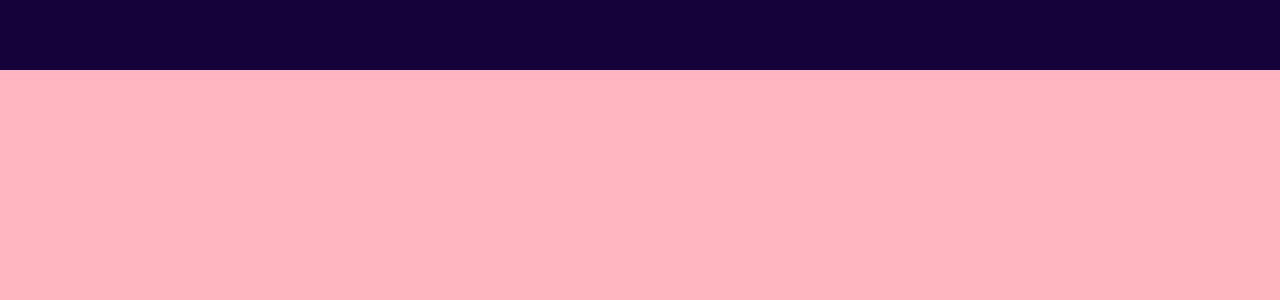
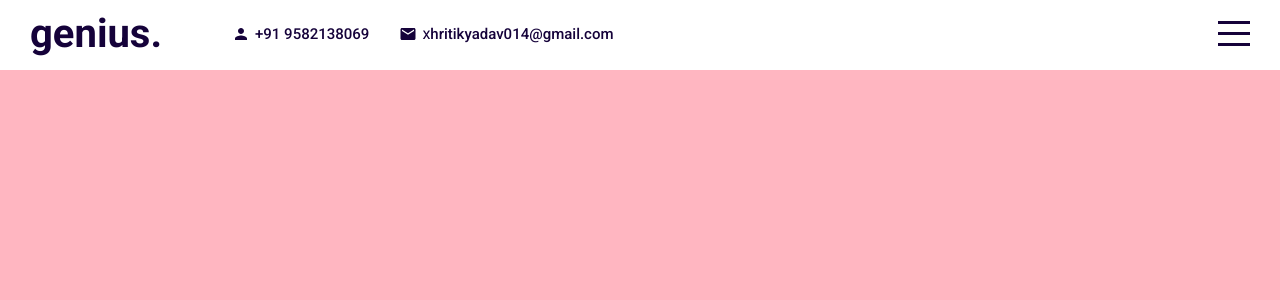
Before and after one commit to hritik1789/portfolio, a React (Create React App) app: page / in a window 1280 px wide. Shown: the top 300 px of the page. Built offline with nearby package versions, Linux system fonts and the light colour scheme.

Commit message:
Adding material-ui and completing side bar menu

```diff
--- a/package.json
+++ b/package.json
@@ -3,6 +3,8 @@
   "version": "0.1.0",
   "private": true,
   "dependencies": {
+    "@material-ui/core": "^4.12.4",
+    "@material-ui/icons": "^4.11.3",
     "@testing-library/jest-dom": "^5.16.5",
     "@testing-library/react": "^13.4.0",
     "@testing-library/user-event": "^13.5.0",
--- a/public/index.html
+++ b/public/index.html
@@ -3,7 +3,7 @@
   <head>
     <meta charset="utf-8" />
 
-    <meta name="viewport" content="widtxh=device-width, initial-scale=1" />
+    <meta name="viewport" content="width=device-width, initial-scale=1" />
     <link rel="stylesheet" href="https://fonts.googleapis.com/icon?family=Material+Icons">
     <meta
       name="description"
--- a/src/App.jsx
+++ b/src/App.jsx
@@ -6,16 +6,16 @@ import Works from "./Components/works/Works"
 import Testimonials from "./Components/testimonials/Testimonials"
 import Contact from "./Components/contact/Contact"
 import "./app.scss"
-
-
+import { useState } from "react";
+import Menu from "./Components/menu/Menu"
 
 function App() {
-
+const [menuOpen,setMenuOpen]= useState(false)
 
   return (
     <div className="app">
-      <Topbar/>
-
+      <Topbar  menuOpen={menuOpen} setMenuOpen={setMenuOpen} />
+      <Menu menuOpen={menuOpen} setMenuOpen={setMenuOpen} />
       <div className="sections">
 
         <Intro />
--- /dev/null
+++ b/src/Components/menu/Menu.jsx
@@ -0,0 +1,17 @@
+import "./menu.scss"
+
+export default function Menu({menuOpen,setMenuOpen}) {
+  return (
+      <div className={"menu "+ (menuOpen && "active")}>
+          <ul>
+              <li onClick ={() => setMenuOpen(false)}>
+                  <a href="#intro" >Home </a></li>
+                 <li onClick ={() => setMenuOpen(false)}> <a href="#portfolio" >Portfolio </a> </li>
+                 <li onClick ={() => setMenuOpen(false)}> <a href="#works " >Works </a></li>
+                <li onClick ={() => setMenuOpen(false)}>  <a href="#testimonial" >Testimonial</a></li>
+                  <li onClick ={() => setMenuOpen(false)}><a href="#contact" >Contact </a></li>
+
+          </ul>
+          </div>
+  )
+}
--- /dev/null
+++ b/src/Components/menu/menu.scss
@@ -0,0 +1,48 @@
+@import "../../global.scss";
+
+
+.menu{
+    width: 300px;
+    height: 100vh;
+    background-color: $mainColor;
+    position: fixed;
+    top: 0;
+    right: -300px;
+    z-index: 2;
+    display: flex;
+    flex-direction: column;
+    align-items: center;
+    justify-content: center;
+    transition: all 1s ease;
+
+    &.active {
+        right: 0;
+    }
+
+    ul{
+        margin: 0;
+        padding: 0;
+        list-style: none;
+        font-size: 30px;
+        font-weight: 300;
+        color: white;
+        width: 60%;
+
+        li{
+            margin-bottom: 25px;
+
+            a{
+                font-size:inherit;
+                color: inherit;
+                text-decoration: none;
+
+
+            }
+            &:hover{
+                font-weight: 500;
+            }
+        }
+
+    }
+
+}
--- a/src/Components/portfolio/Portfolio.jsx
+++ b/src/Components/portfolio/Portfolio.jsx
@@ -2,8 +2,6 @@ import "./portfolio.scss"
 
 export default function Portfolio() {
   return (
-      <div className="portfolio">
-
-    </div>
+    <div className="portfolio" id="portfolio"> </div>
   )
 }
--- a/src/Components/testimonials/Testimonials.jsx
+++ b/src/Components/testimonials/Testimonials.jsx
@@ -2,8 +2,6 @@ import "./testimonials.scss"
 
 export default function Testimonials() {
   return (
-      <div className="testimonials">
-
-    </div>
+    <div className="testimonials" id="testimonials"></div>
   )
 }
--- a/src/Components/topbar/Topbar.jsx
+++ b/src/Components/topbar/Topbar.jsx
@@ -1,9 +1,32 @@
 import "./topbar.scss"
+import Person from "@material-ui/icons/Person"
+import Mail from "@material-ui/icons/Mail"
 
-export default function Topbar() {
+
+export default function Topbar({ menuOpen, setMenuOpen }) {
   return (
-      <div className="topbar">
+    <div className={"topbar " + (menuOpen && "active") } >
+      <div className="wrapper">
+        <div className="left">
+          <a href="#intro" className="logo">genius.</a>
+          <div className="itemcontainer">
+            <Person  className="icon"/>
+            <span> +91 9582138069</span>
+          </div>
+          <div className="itemcontainer">
+            <Mail  className="icon"/>x
+            <span>hritikyadav014@gmail.com</span>
+          </div>
 
+        </div>
+        <div className="right">
+          <div className="hamburger" onClick={ ()=> setMenuOpen(!menuOpen)}>
+            <span className="line1"></span>
+            <span className="line2"></span>
+            <span className="line3"></span>
+          </div>
+        </div>
+      </div>
     </div>
   )
 }
--- a/src/Components/topbar/topbar.scss
+++ b/src/Components/topbar/topbar.scss
@@ -1,10 +1,87 @@
-@import"../../global.scss";
-
+@import "../../global.scss";
 
 .topbar{
     width: 100%;
     height: 70px;
+    background-color: white;
+    color: $mainColor;
+    position: fixed;
+    top: 0;
+    z-index: 3;
+    transition: all 1s ease;
+
+    .wrapper{
+        padding: 10px 30px;
+        display: flex;
+        align-items: center;
+        justify-content: space-between;
+        .left{
+display: flex;
+align-items: center;
+            .logo{
+                font-size: 40px;
+                font-weight: 700;
+                text-decoration: none;
+                color: inherit;
+                margin-right: 40px;
+            }
+            .itemcontainer{
+                display: flex;
+                align-items: center;
+                margin-left: 30px;
+
+                .icon{
+                    font-size: 18px;
+                    margin-right: 5px;
+                }
+                span{
+                    font-size: 15px;
+                    font-weight: 500;
+
+                }
+            }
+        }
+        .right{
+            .hamburger{
+                width: 32px;
+                height: 25px;
+                display: flex;
+                flex-direction: column;
+                justify-content: space-between;
+                cursor: pointer;
+
+                span{
+                    width: 100%;
+                    height: 3px;
+                    background-color: $mainColor;
+                    transform-origin: left;
+                    transition: all 2s ease;
+                }
+            }
+        }
+    }
+&.active{
     background-color: $mainColor;
-    position: fixed ;
-    z-index: 2;
+    color: white;
+    .hamburger{
+        span{
+            &:first-child{
+                background-color: white;
+                transform: rotate(45deg);
+
+
+            }
+            &:nth-child(2){
+                opacity: 0;
+            }
+            &:last-child{
+                background-color: white;
+                transform: rotate(-45deg);
+
+            }
+
+
+        }
+    }
 }
+}
--- a/src/Components/works/Works.jsx
+++ b/src/Components/works/Works.jsx
@@ -2,8 +2,6 @@ import "./works.scss"
 
 export default function Works() {
   return (
-      <div className="works">
-
-    </div>
+      <div className="works" id="works"></div>
   )
 }
```
Also changed, not shown: 1 other file (tests, documents, lock files or other folders).
